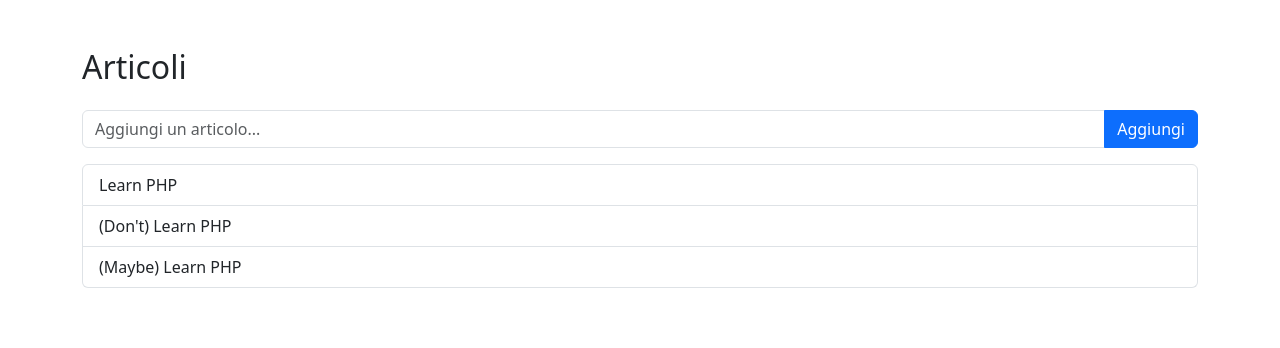
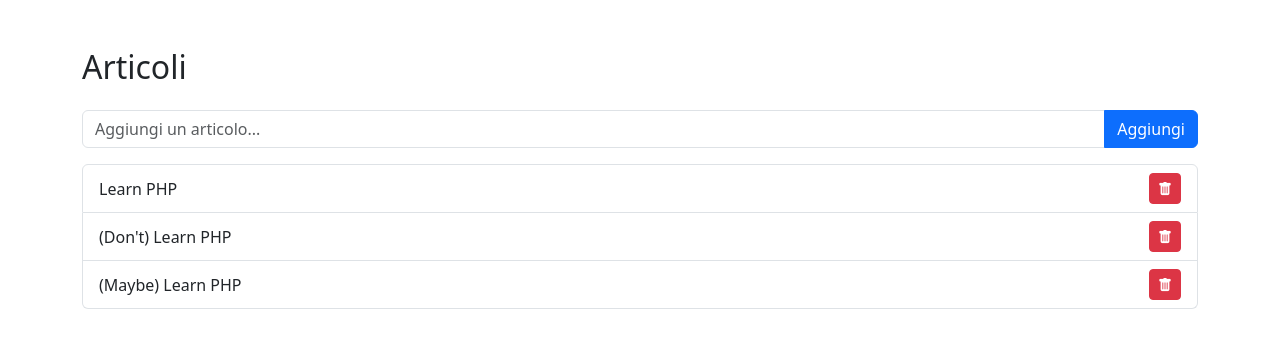
Before and after one commit to Michecosa/react-form, a React (Vite) app: page / in a window 1280 px wide. Shown: the top 348 px of the page. Built offline with nearby package versions, Linux system fonts and the light colour scheme.

Commit message:
Add trash button next to all articles and fix alignment

```diff
--- a/src/components/Articoli.jsx
+++ b/src/components/Articoli.jsx
@@ -56,8 +56,14 @@ export default function ArticoliList() {
 
       <ul className="list-group">
         {articles.map((articolo) => (
-          <li key={articolo.id} className="list-group-item">
+          <li
+            key={articolo.id}
+            className="list-group-item d-flex justify-content-between align-items-center"
+          >
             {articolo.titolo}
+            <button className="btn btn-sm btn-danger">
+              <i className="bi bi-trash-fill"></i>
+            </button>
           </li>
         ))}
       </ul>
```
